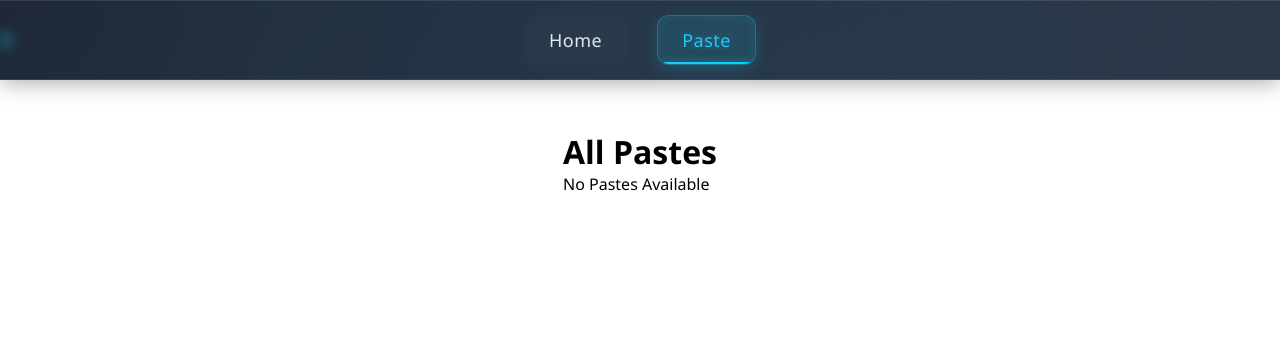
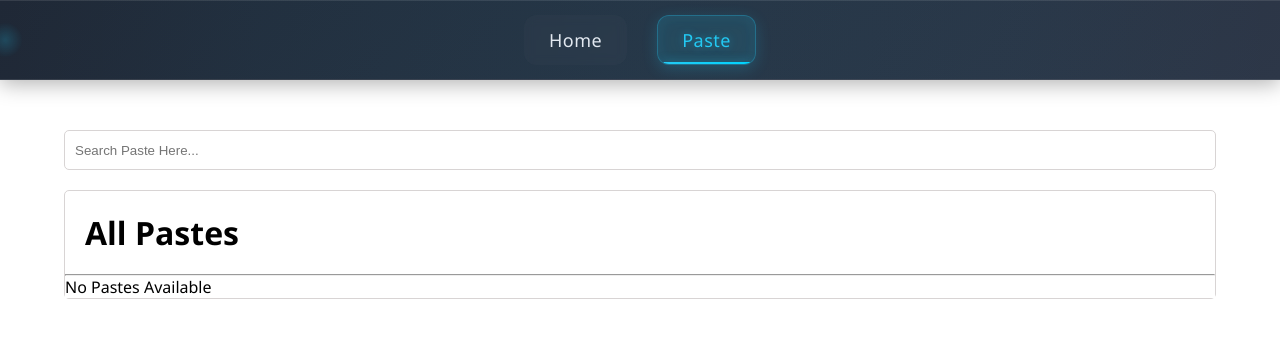
Before and after one commit to AnshitPuri/Paste, a React app: page /pastes in a window 1280 px wide. Shown: the top 338 px of the page. Built offline with nearby package versions, Linux system fonts and the light colour scheme; the HTML template or start-up script is replaced by a standard one.

Commit message:
feat: enhance Paste component with improved layout and styling; add search functionality

```diff
--- a/src/components/Home.jsx
+++ b/src/components/Home.jsx
@@ -31,7 +31,6 @@ const Home = () => {
 
     if (pasteId) {
       // updating
-
       existingPastes.map((p) => (p._id === pasteId ? paste : p));
     } else {
       //creating
--- /dev/null
+++ b/src/components/Paste.css
@@ -0,0 +1,41 @@
+.mainBox{
+    width: min(90vw , 1200px);
+    border: 1px solid rgb(216, 212, 212);
+    border-radius: 5px;
+}
+.container{
+    display: flex;
+    flex-direction: column;
+    gap: 20px;
+}
+.container input{
+    height: 40px;
+    padding: 10px;
+    border: 1px solid rgb(216, 212, 212);
+    color: rgb(163, 162, 160);
+    border-radius: 5px;
+}
+.mainBox h1{
+    margin: 20px;
+}
+.pasteBox{
+    margin: 20px;
+    border: 1px solid rgb(216, 212, 212);
+    padding: 20px;
+    border-radius: 5px;
+    display: flex;
+    justify-content: space-between;
+    overflow: auto;
+    height: 100px;
+}
+.infoArea {
+    max-width: 70%;
+}
+.infoArea h4{
+    font-size: 24px;
+    margin-bottom: 10px;
+}
+.infoArea p{
+    color: rgb(182, 181, 180);
+    font-size: smaller;
+}
--- a/src/components/Paste.jsx
+++ b/src/components/Paste.jsx
@@ -1,29 +1,54 @@
-import React, { useEffect, useState } from 'react'
+import React, { useEffect, useState } from "react";
+import "./Paste.css";
 
 const Paste = () => {
-  const [pastes , setPastes] = useState([]);
+  const [pastes, setPastes] = useState([]);
+  const [searchTerm, setSeatchTerm] = useState("");
 
   useEffect(() => {
     const savedPastes = JSON.parse(localStorage.getItem("pastes")) || [];
     setPastes(savedPastes);
-  },[]);
+  }, []);
+
   return (
-    <div>
+    <div className="container">
+      <input
+        type="text"
+        placeholder="Search Paste Here..."
+        value={searchTerm}
+        onChange={(e) => setSeatchTerm(e.target.value)}
+      />
+
+      <div className="mainBox">
         <h1> All Pastes </h1>
-
+        <hr />
         {pastes.length > 0 ? (
           pastes.map((paste) => (
-          <div key={paste._id}>
-            <h3>Title: {paste.title}</h3>
-            <p> Content: {paste.content}</p>
-            <small> Created : {new Date(paste.createdAt).toLocaleString()}</small>
+            <div className="pasteArea">
+              <div key={paste._id} className="pasteBox">
+                <div className="infoArea">
+                  <h4>{paste.title}</h4>
+                <p> {paste.content}</p>
+                </div>
+                <div className="buttonArea">
+                  <small>
+                  {" "}
+                  {new Date(paste.createdAt).toLocaleString("en-US", {
+                    month: "short",
+                    day: "numeric",
+                    year: "numeric"
+                  })}
+                </small>
+                </div>
+              </div>
             </div>
           ))
         ) : (
           <p> No Pastes Available </p>
         )}
       </div>
-  )
-}
+    </div>
+  );
+};
 
-export default Paste
+export default Paste;
```
Lines whose indentation alone changed are shown as unchanged.
